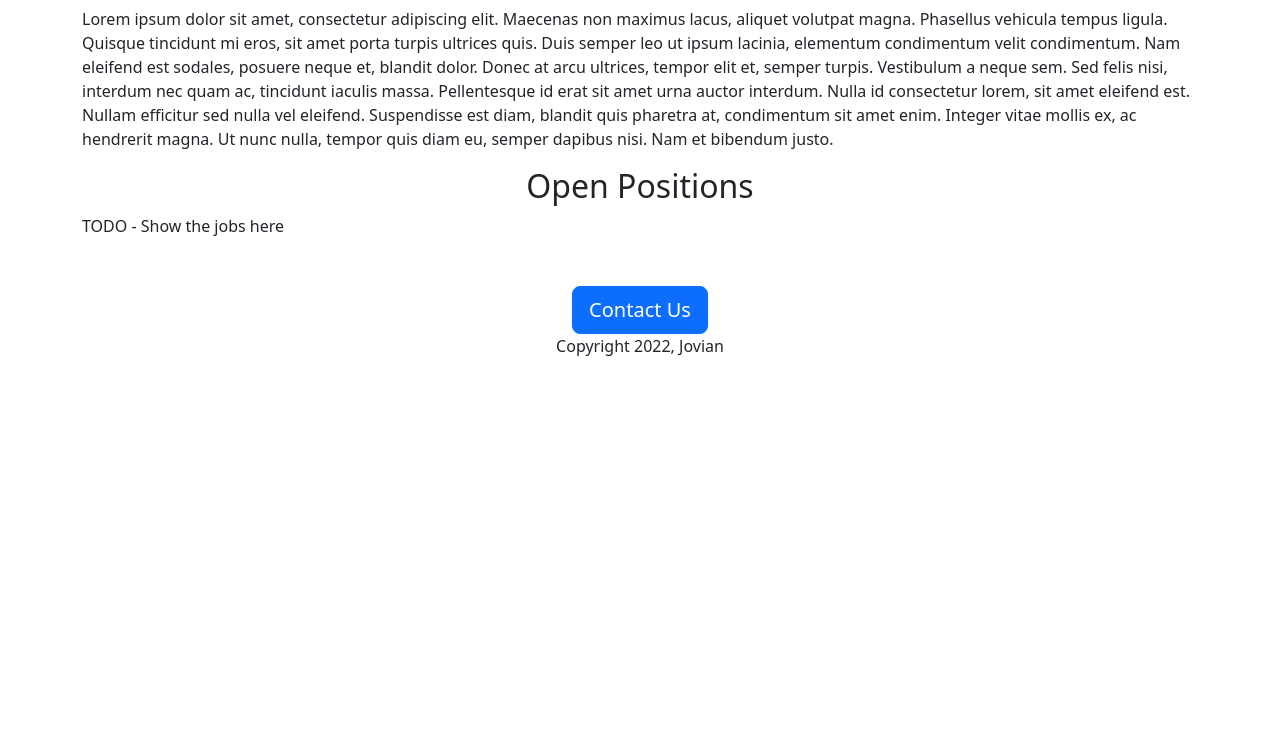
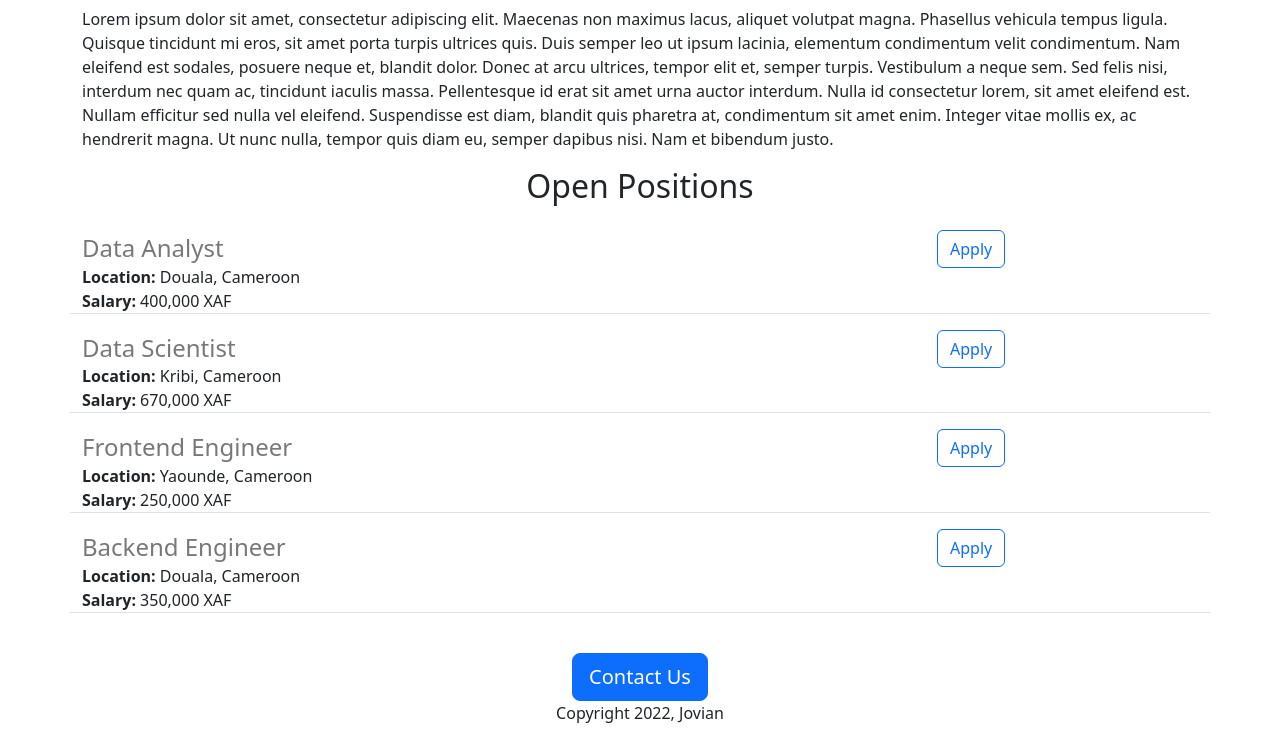
Before and after one commit to rjtchapman/jovian-careers-website, a Flask app: page / in a window 1280 px wide. Shown: the part 479-1220 px from the top of the page. Before the commit the page ends 835 px from the top, so only its background shows below. Run offline with Flask 2, Linux system fonts and the light colour scheme.

Commit message:
added dynamic data and api route

```diff
--- a/app.py
+++ b/app.py
@@ -1,10 +1,41 @@
-from flask import Flask, render_template
+from flask import Flask, render_template, jsonify
 
 app = Flask(__name__)
 
+JOBS = [
+  {
+    'id': 1,
+    'title': 'Data Analyst',
+    'location': 'Douala, Cameroon',
+    'salary': '400,000 XAF'
+  },
+  {
+    'id': 2,
+    'title': 'Data Scientist',
+    'location': 'Kribi, Cameroon',
+    'salary': '670,000 XAF'
+  },
+  {
+    'id': 3,
+    'title': 'Frontend Engineer',
+    'location': 'Yaounde, Cameroon',
+    'salary': '250,000 XAF'
+  },
+  {
+    'id': 4,
+    'title': 'Backend Engineer',
+    'location': 'Douala, Cameroon',
+    'salary': '350,000 XAF'
+  }
+]
+
 @app.route("/")
 def hello_jovian():
-  return render_template('home.html')
+  return render_template('home.html', jobs=JOBS)
+
+@app.route("/api/jobs")
+def list_jobs():
+  return jsonify(JOBS)
 
 if __name__ == '__main__':
   app.run(host='0.0.0.0', debug=True)
--- a/templates/home.html
+++ b/templates/home.html
@@ -21,8 +21,12 @@
       <p>
         Lorem ipsum dolor sit amet, consectetur adipiscing elit. Maecenas non maximus lacus, aliquet volutpat magna. Phasellus vehicula tempus ligula. Quisque tincidunt mi eros, sit amet porta turpis ultrices quis. Duis semper leo ut ipsum lacinia, elementum condimentum velit condimentum. Nam eleifend est sodales, posuere neque et, blandit dolor. Donec at arcu ultrices, tempor elit et, semper turpis. Vestibulum a neque sem. Sed felis nisi, interdum nec quam ac, tincidunt iaculis massa. Pellentesque id erat sit amet urna auctor interdum. Nulla id consectetur lorem, sit amet eleifend est. Nullam efficitur sed nulla vel eleifend. Suspendisse est diam, blandit quis pharetra at, condimentum sit amet enim. Integer vitae mollis ex, ac hendrerit magna. Ut nunc nulla, tempor quis diam eu, semper dapibus nisi. Nam et bibendum justo.
       </p>
-      <h2 class="text-center">Open Positions</h2>
-      <p class="mt-2 mb-4">TODO - Show the jobs here</p>
+      <h2 class="text-center mt-2 mb-4">Open Positions</h2>
+      <div>
+        {% for job in jobs %}
+          {% include 'jobitem.html' %}
+        {% endfor %}
+      </div>
       <div class="text-center">
             <button class="btn btn-primary btn-lg mt-4">Contact Us</button>
       <p>Copyright 2022, Jovian</p>
--- /dev/null
+++ b/templates/jobitem.html
@@ -0,0 +1,24 @@
+<div class="border-bottom row" style="margin-bottom:16px; ">
+  <div class="col-9">
+    <h4
+      style="color:rgb(120,120,120); margin:4px 0 2px 0">
+      {{job['title']}}
+    </h4>
+    <div>
+      <b>Location:</b>
+       {{job['location']}}
+    </div>
+    {% if 'salary' in job %}
+    <div>
+      <b>Salary:</b>
+       {{job['salary']}}
+    </div>
+    {% endif %}
+  </div>
+  <div class="col-3">
+    <button
+      type="button" class="btn btn-outline-primary">
+      Apply
+    </button>
+  </div>
+</div>
```
